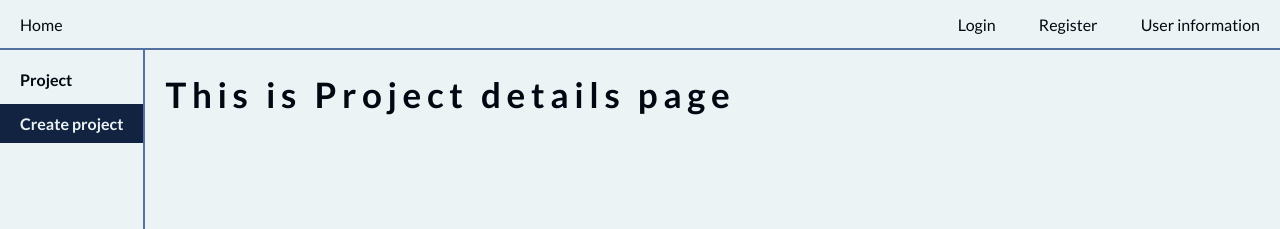
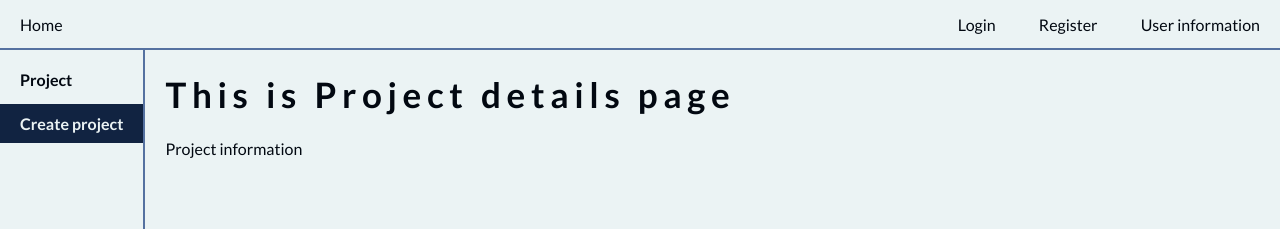
Before and after one commit to raul-octavian/roa-project-management-tool, a Vue app: page /projectDetails in a window 1280 px wide. Shown: the top 229 px of the page. Built offline with nearby package versions, Linux system fonts and the light colour scheme.

Commit message:
starts project overview

```diff
--- /dev/null
+++ b/src/components/ProjectInfo.vue
@@ -0,0 +1,14 @@
+<template>
+  <div>Project information</div>
+</template>
+
+<script>
+export default {
+  setup () {
+    return {}
+  }
+}
+</script>
+
+<style lang="scss" scoped>
+</style>
--- a/src/views/ProjectDetails.vue
+++ b/src/views/ProjectDetails.vue
@@ -3,11 +3,19 @@
     <div>
       <h1>This is Project details page</h1>
     </div>
+    <div class="project-container">
+      <ProjectInfo />
+    </div>
   </div>
 </template>
 
 <script>
+import ProjectInfo from '@/components/ProjectInfo.vue'
 export default {
+  name: 'project-details',
+  components: {
+    ProjectInfo
+  },
   setup () {
     return {}
   }
```
